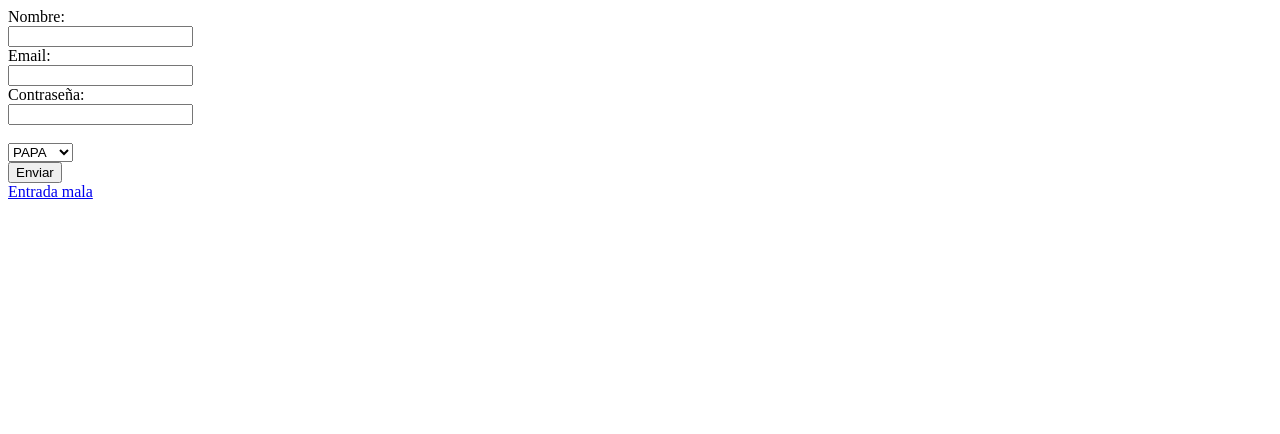
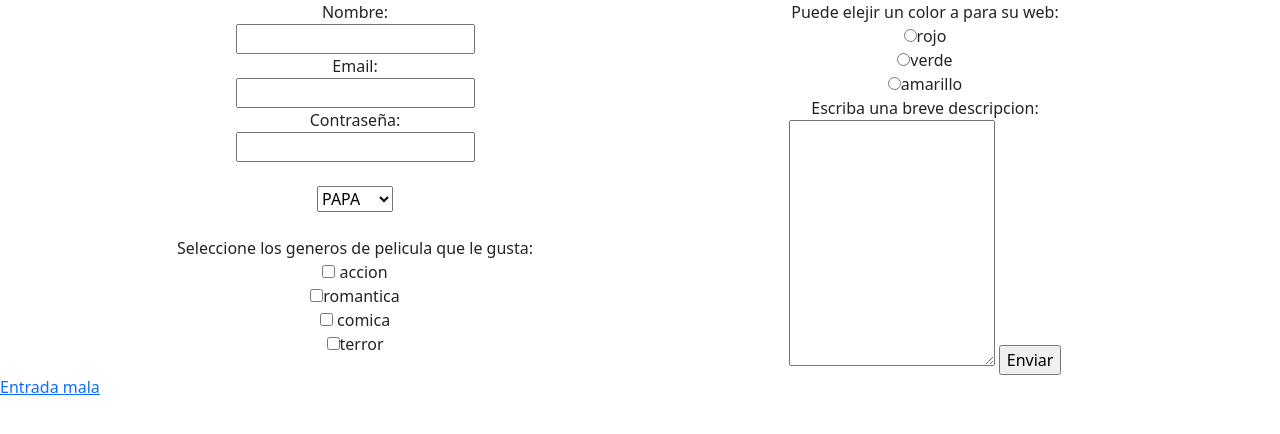
Before and after one commit to PlacidoMaidana/FormulariosUNNE, a PHP site: page /UNNE_Programacion_III/ in a window 1280 px wide. Shown: the top 434 px of the page. Run offline with PHP 8.4, Linux system fonts and the light colour scheme.

Commit message:
Cambiamos algunas cositas

```diff
--- a/index.php
+++ b/index.php
@@ -5,13 +5,43 @@
     <meta http-equiv="X-UA-Compatible" content="IE=edge">
     <meta name="viewport" content="width=device-width, initial-scale=1.0">
     <title>Document</title>
+    <link href="https://cdn.jsdelivr.net/npm/bootstrap@5.3.0-alpha3/dist/css/bootstrap.min.css" rel="stylesheet" integrity="sha384-KK94CHFLLe+nY2dmCWGMq91rCGa5gtU4mk92HdvYe+M/SXH301p5ILy+dN9+nJOZ" crossorigin="anonymous">
+
 </head>
+
 <body>
 
+<?php
+ /*if (!empty($_GET)) {
+    echo "Error". var_dump($_GET);
+ }*/
+if (!empty($_GET["error"]) && $_GET["error"]==1 ) {
+
+    echo  '<div class="alert alert-primary" role="alert">
+    Corrija su nombre debe tener al menos tres caracteres....
+     </div>';
+    }
+
+    if (!empty($_GET["error"]) && $_GET["error"]==2 ) {
+
+        echo  '<div class="alert alert-danger" role="alert">
+        El detalle no debe superar los diez caracteres...
+         </div>';
+        }
+
+
+
+
+
+?>
+
+
 <form action="procesar_formulario.php" method="GET">
-
-Nombre:</br>
-<input type="text" name="nombre" id="nombre" minlength="3">
+<div class="container text-center">
+  <div class="row">
+    <div class="col">
+    Nombre:</br>
+<input type="text" name="nombre" id="nombre">
 </br>Email:</br>
 <input type="email" name="email" id="email" >
 </br>Contraseña:</br>
@@ -23,8 +53,34 @@ Nombre:</br>
     <option value="2">cebolla</option>
     <option value="3">acelga</option>
 </select></br>
+<br> Seleccione los generos de pelicula que le gusta:
+<br><input type="checkbox" name="Generos[]" value="acciòn" id=""> accion <br>
+<input type="checkbox" name="Generos[]" value="romantica">romantica <br>
+<input type="checkbox" name="Generos[]" value="comica"> comica <br>
+<input type="checkbox" name="Generos[]" value="terror">terror <br>
+
+    </div>
+    <div class="col">
+    Puede elejir un color a para su web: <br>
+<input type="radio" name="color" value="rojo">rojo<br>
+<input type="radio" name="color" value="verde">verde<br>
+<input type="radio" name="color" value="amarillo">amarillo<br>
+Escriba una breve descripcion:<br>
+<textarea name="detalle" id="" cols="20" rows="10"></textarea>
+
+
+
 
 <input type="submit" value="Enviar">
+
+    </div>
+ </div>
+</div>
+
+
+
+
+
 
 </form>
 
```
Also changed, not shown: procesar_formulario.php (+43 -1 lines).
